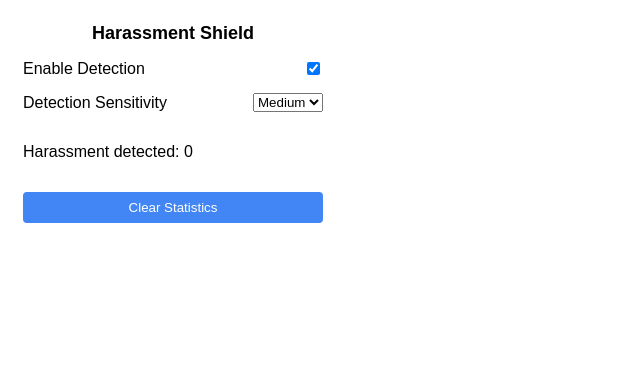
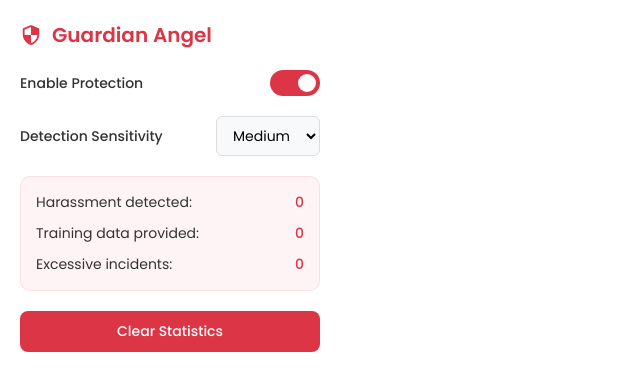
Before and after one commit to gaminization/guardian-angel, a website built with webpack: page dist/popup.html in a window 1280 px wide. Shown: the whole page, without its empty margins (0-640 px from the left). Built offline with nearby package versions, Linux system fonts and the light colour scheme; some packages are replaced by stand-ins of ours.

Commit message:
ver: pop-ups and gui

```diff
--- a/dist/popup.html
+++ b/dist/popup.html
@@ -1,16 +1,145 @@
 <!DOCTYPE html>
 <html>
 <head>
-  <title>Harassment Shield</title>
-  <link rel="stylesheet" href="popup.css">
+  <title>Guardian Angel</title>
+  <style>
+    @import url('https://fonts.googleapis.com/css2?family=Poppins:wght@400;500;600&display=swap');
+
+    body {
+      font-family: 'Poppins', sans-serif;
+      margin: 0;
+      padding: 0;
+      width: 340px;
+      color: #333;
+      background-color: #fff;
+    }
+    .container {
+      padding: 20px;
+    }
+    h1 {
+      font-size: 20px;
+      margin-top: 0;
+      margin-bottom: 20px;
+      color: #dc3545;
+      display: flex;
+      align-items: center;
+      font-weight: 600;
+    }
+    h1 svg {
+      margin-right: 10px;
+    }
+    .toggle-container, .sensitivity-container {
+      margin-bottom: 20px;
+      display: flex;
+      justify-content: space-between;
+      align-items: center;
+    }
+    .stats-container {
+      background-color: rgba(220, 53, 69, 0.05);
+      padding: 15px;
+      border-radius: 10px;
+      margin-bottom: 20px;
+      border: 1px solid rgba(220, 53, 69, 0.1);
+    }
+    .stats-item {
+      display: flex;
+      justify-content: space-between;
+      margin-bottom: 10px;
+      font-size: 14px;
+    }
+    .stats-item:last-child {
+      margin-bottom: 0;
+    }
+    .stats-item span:last-child {
+      font-weight: 500;
+      color: #dc3545;
+    }
+    button {
+      background-color: #dc3545;
+      color: white;
+      border: none;
+      padding: 10px 15px;
+      border-radius: 8px;
+      cursor: pointer;
+      width: 100%;
+      font-size: 14px;
+      font-weight: 500;
+      transition: background-color 0.2s;
+      font-family: 'Poppins', sans-serif;
+    }
+    button:hover {
+      background-color: #c82333;
+    }
+    select {
+      padding: 8px 12px;
+      border-radius: 6px;
+      border: 1px solid #ddd;
+      font-family: 'Poppins', sans-serif;
+      font-size: 14px;
+      background-color: #f8f9fa;
+    }
+    .switch {
+      position: relative;
+      display: inline-block;
+      width: 50px;
+      height: 26px;
+    }
+    .switch input {
+      opacity: 0;
+      width: 0;
+      height: 0;
+    }
+    .slider {
+      position: absolute;
+      cursor: pointer;
+      top: 0;
+      left: 0;
+      right: 0;
+      bottom: 0;
+      background-color: #ccc;
+      transition: .3s;
+      border-radius: 26px;
+    }
+    .slider:before {
+      position: absolute;
+      content: "";
+      height: 18px;
+      width: 18px;
+      left: 4px;
+      bottom: 4px;
+      background-color: white;
+      transition: .3s;
+      border-radius: 50%;
+    }
+    input:checked + .slider {
+      background-color: #dc3545;
+    }
+    input:checked + .slider:before {
+      transform: translateX(24px);
+    }
+    label {
+      font-weight: 500;
+      font-size: 14px;
+    }
+  </style>
 </head>
 <body>
   <div class="container">
-    <h1>Harassment Shield</h1>
+    <h1>
+      <svg width="22" height="22" viewBox="0 0 24 24" fill="#dc3545">
+        <path d="M12 1L3 5v6c0 5.55 3.84 10.74 9 12 5.16-1.26 9-6.45 9-12V5l-9-4zm0 10.99h7c-.53 4.12-3.28 7.79-7 8.94V12H5V6.3l7-3.11v8.8z"/>
+      </svg>
+      Guardian Angel
+    </h1>
+
     <div class="toggle-container">
-      <label for="enableDetection">Enable Detection</label>
-      <input type="checkbox" id="enableDetection" checked>
+      <label for="enableDetection">Enable Protection</label>
+      <label class="switch">
+        <input type="checkbox" id="enableDetection" checked>
+        <span class="slider"></span>
+      </label>
     </div>
+
     <div class="sensitivity-container">
       <label for="sensitivity">Detection Sensitivity</label>
       <select id="sensitivity">
@@ -19,9 +148,22 @@
         <option value="high">High</option>
       </select>
     </div>
+
     <div class="stats-container">
-      <p>Harassment detected: <span id="detectionCount">0</span></p>
+      <div class="stats-item">
+        <span>Harassment detected:</span>
+        <span id="detectionCount">0</span>
+      </div>
+      <div class="stats-item">
+        <span>Training data provided:</span>
+        <span id="trainingDataCount">0</span>
+      </div>
+      <div class="stats-item">
+        <span>Excessive incidents:</span>
+        <span id="excessiveCount">0</span>
+      </div>
     </div>
+
     <button id="clearStats">Clear Statistics</button>
   </div>
   <script src="popup.js"></script>
--- a/dist/popup.js
+++ b/dist/popup.js
@@ -6,14 +6,21 @@ document.addEventListener('DOMContentLoaded', () => {
     const enableDetection = document.getElementById('enableDetection');
     const sensitivity = document.getElementById('sensitivity');
     const detectionCount = document.getElementById('detectionCount');
+    const trainingDataCount = document.getElementById('trainingDataCount');
+    const excessiveCount = document.getElementById('excessiveCount');
     const clearStats = document.getElementById('clearStats');
 
     // Load saved settings
-    chrome.storage.local.get(['enabled', 'sensitivity', 'detectionCount'], (result) => {
+    chrome.storage.local.get(
+      ['enabled', 'sensitivity', 'detectionCount', 'trainingDataCount', 'excessiveCount'],
+      (result) => {
         enableDetection.checked = result.enabled !== false;
         sensitivity.value = result.sensitivity || 'medium';
         detectionCount.textContent = result.detectionCount || 0;
-    });
+        trainingDataCount.textContent = result.trainingDataCount || 0;
+        excessiveCount.textContent = result.excessiveCount || 0;
+      }
+    );
 
     // Save settings when changed
     enableDetection.addEventListener('change', () => {
@@ -25,8 +32,14 @@ document.addEventListener('DOMContentLoaded', () => {
     });
 
     clearStats.addEventListener('click', () => {
-      chrome.storage.local.set({ detectionCount: 0 });
+      chrome.storage.local.set({
+        detectionCount: 0,
+        trainingDataCount: 0,
+        excessiveCount: 0
+      });
       detectionCount.textContent = '0';
+      trainingDataCount.textContent = '0';
+      excessiveCount.textContent = '0';
     });
   });
 
```
Also changed, not shown: dist/content.js (+205 -46 lines), dist/background.js, dist/manifest.json, 5 other files. Lines whose indentation alone changed are shown as unchanged.
